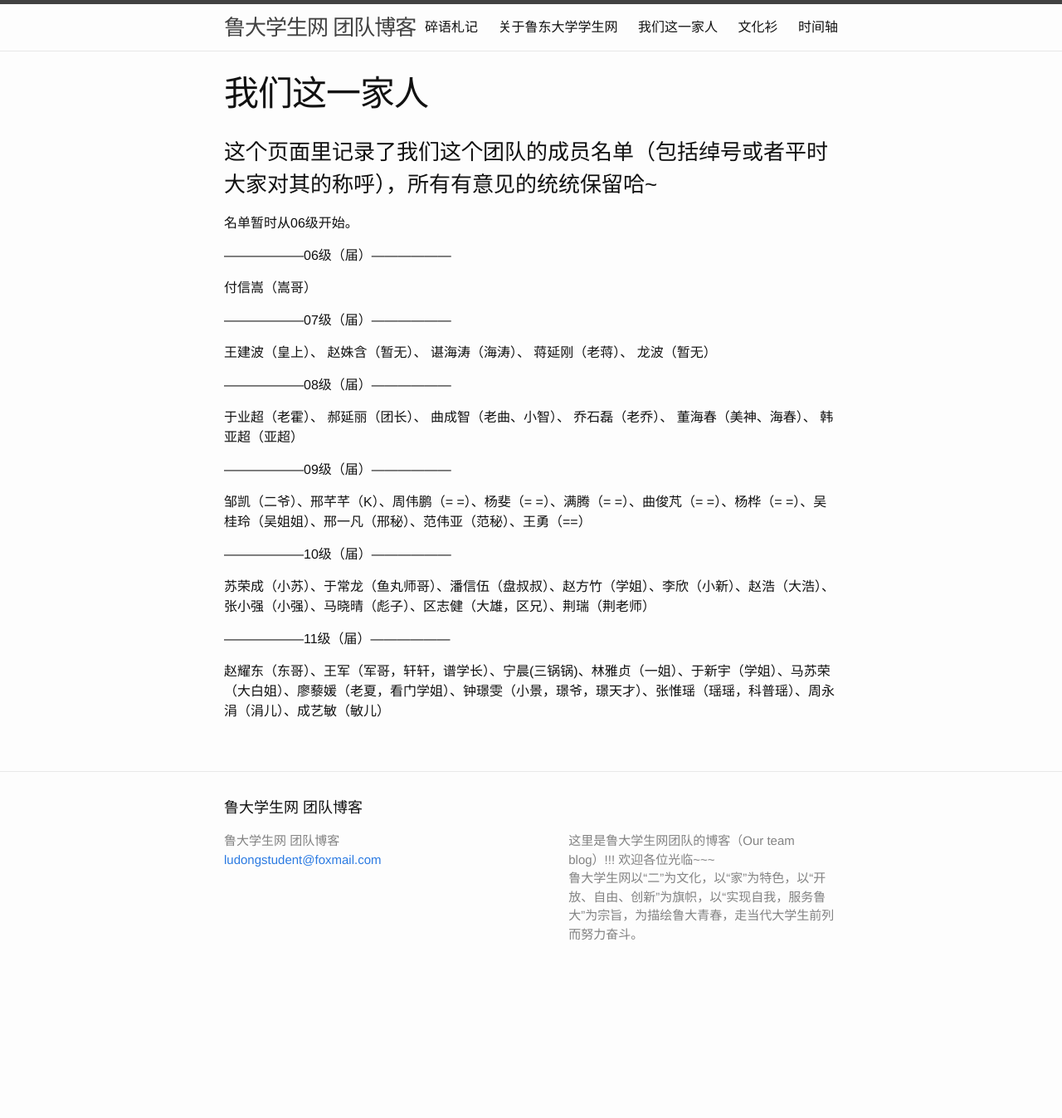
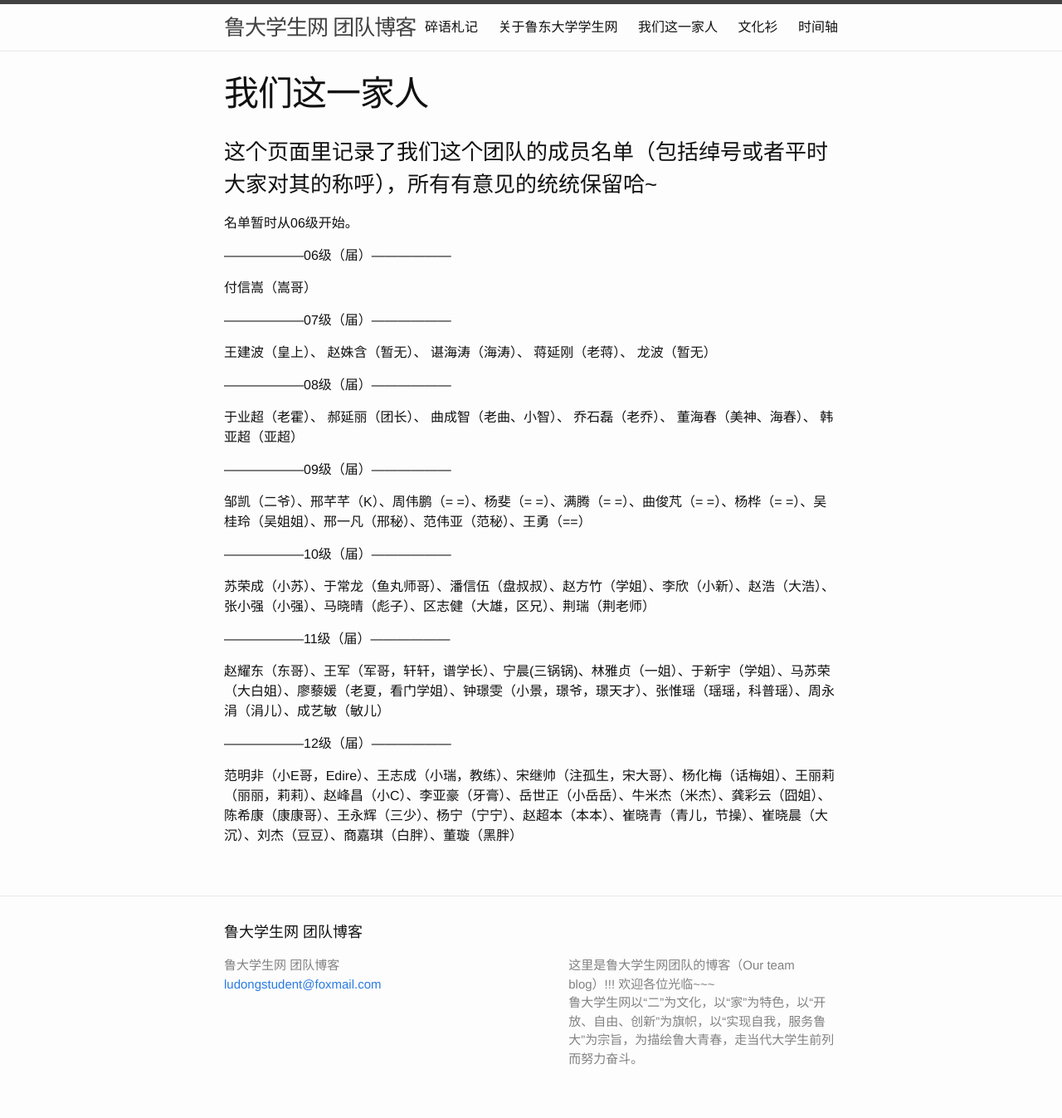
Before and after one commit to ldsn/sailboat, a Jekyll site: the page built from family/index.markdown, in a window 1280 px wide. Shown: the whole page at 83% size. Built offline with Jekyll 4.4.1, drawn with Linux system fonts in a browser that asks for light colours; before the commit the page ends 1197 px from its top, so only the background shows below that.

Commit message:
change 12 people

```diff
--- a/family/index.markdown
+++ b/family/index.markdown
@@ -36,3 +36,7 @@ wordpress_id: 80
 ——————11级（届）——————
 
 赵耀东（东哥）、王军（军哥，轩轩，谱学长）、宁晨(三锅锅)、林雅贞（一姐）、于新宇（学姐）、马苏荣（大白姐）、廖藜媛（老夏，看门学姐）、钟璟雯（小景，璟爷，璟天才）、张惟瑶（瑶瑶，科普瑶）、周永涓（涓儿）、成艺敏（敏儿）
+
+——————12级（届）——————
+
+范明非（小E哥，Edire）、王志成（小瑞，教练）、宋继帅（注孤生，宋大哥）、杨化梅（话梅姐）、王丽莉（丽丽，莉莉）、赵峰昌（小C）、李亚豪（牙膏）、岳世正（小岳岳）、牛米杰（米杰）、龚彩云（囧姐）、陈希康（康康哥）、王永辉（三少）、杨宁（宁宁）、赵超本（本本）、崔晓青（青儿，节操）、崔晓晨（大沉）、刘杰（豆豆）、商嘉琪（白胖）、董璇（黑胖）
```
